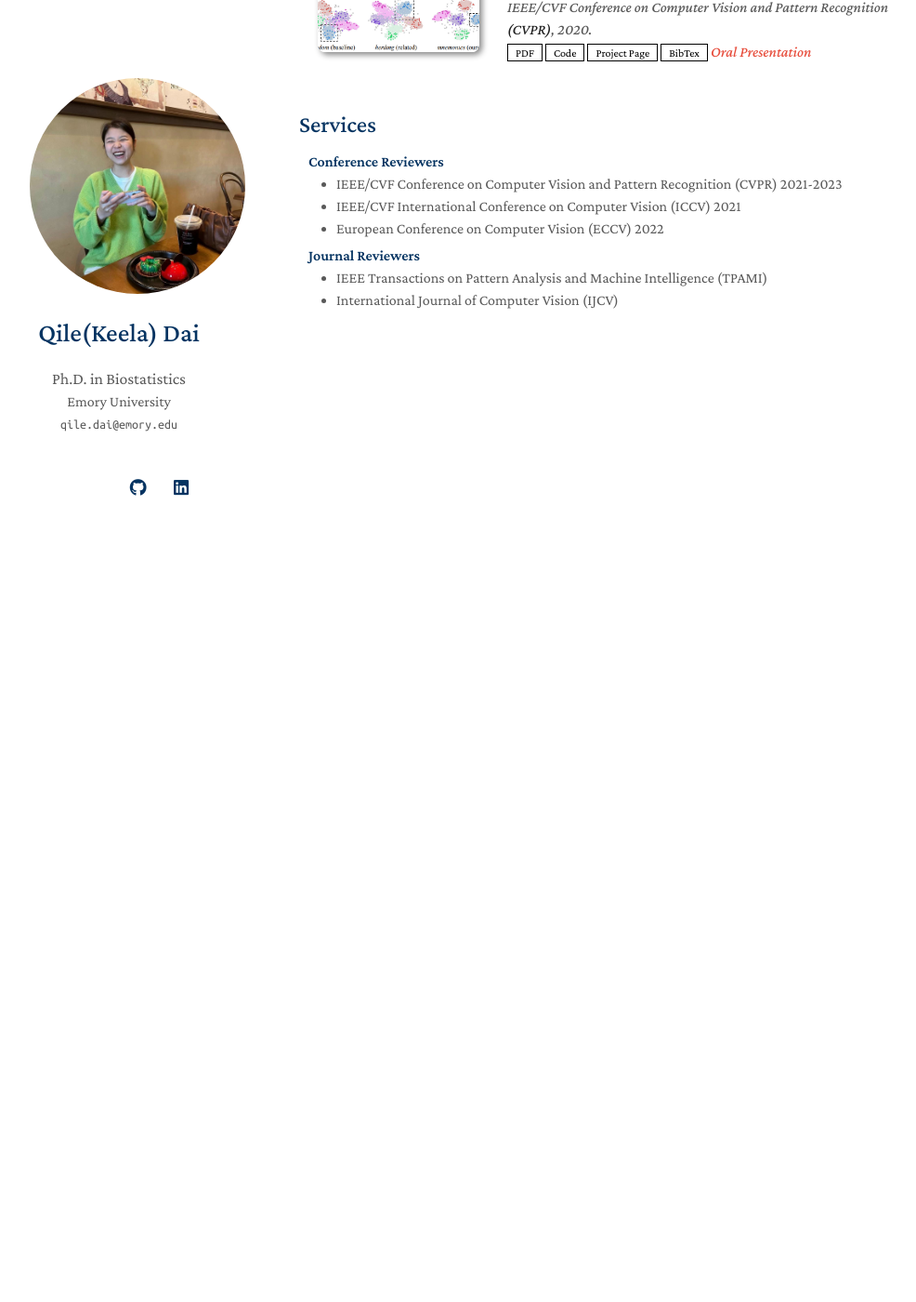
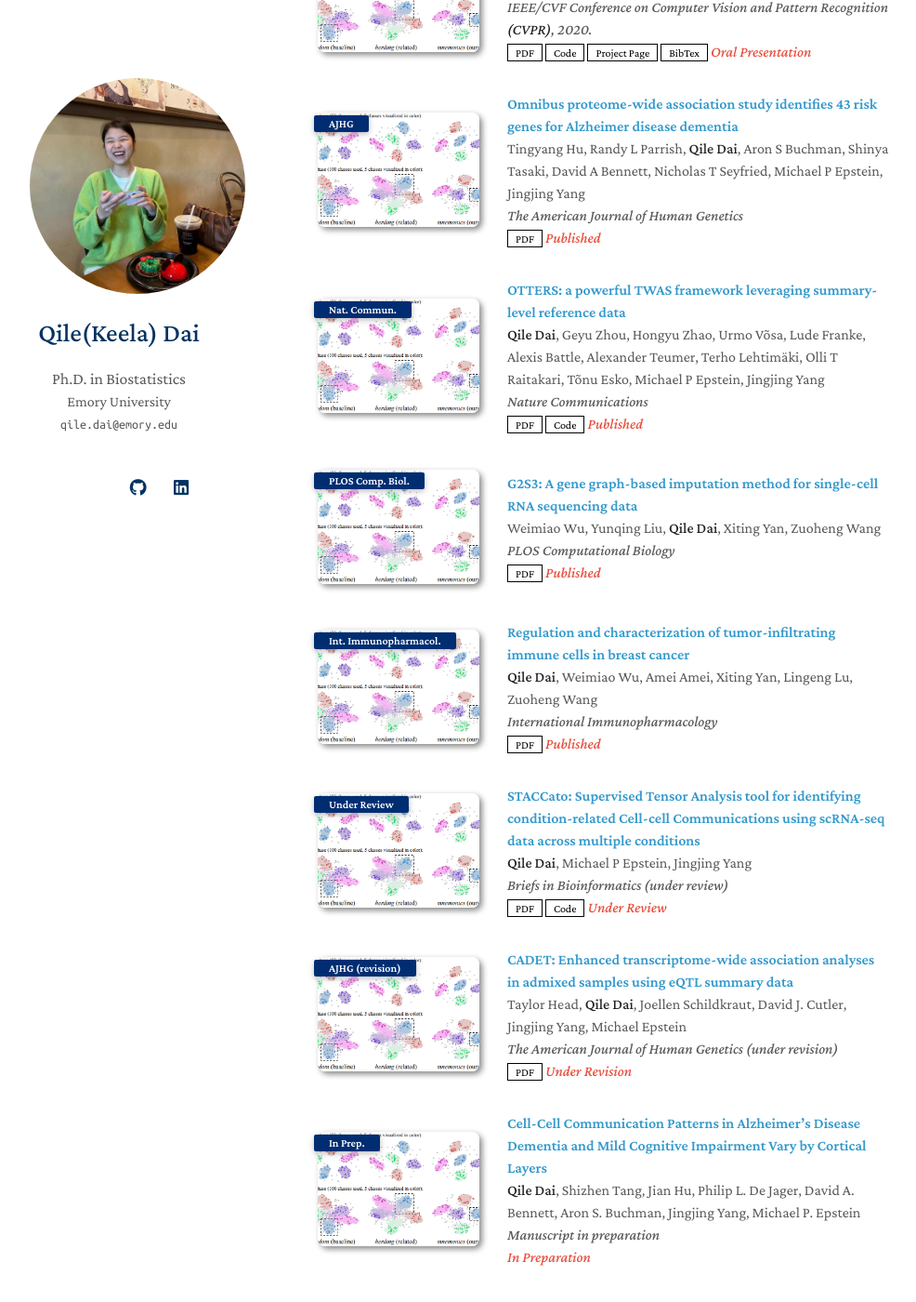
Before and after one commit to daiqile96/daiqile96.github.io, a Jekyll site: the page built from index.md, in a window 1280 px wide and 1400 px high, scrolled down 911 px. Shown: the whole window at 93% size, without its empty margins (148-1134 px from the left). Built offline with Jekyll 4.4.1, drawn with Linux system fonts in a browser that asks for light colours; a style sheet for code colours, icons or effects is not loaded; our own code applies the rules of GitHub Pages for plain Markdown files; before the commit the page ends 1340 px from its top, so only the background shows below that.

Commit message:
Update publications.yml

```diff
--- a/_data/publications.yml
+++ b/_data/publications.yml
@@ -20,3 +20,60 @@ main:
     bibtex: https://class-il.mpi-inf.mpg.de/mnemonics/
     notes: Oral Presentation
     image: ./assets/img/teaser_example.png
+
+  - title: "Omnibus proteome-wide association study identifies 43 risk genes for Alzheimer disease dementia"
+    authors: Tingyang Hu, Randy L Parrish, <strong>Qile Dai</strong>, Aron S Buchman, Shinya Tasaki, David A Bennett, Nicholas T Seyfried, Michael P Epstein, Jingjing Yang
+    conference_short: AJHG
+    conference: The American Journal of Human Genetics
+    pdf: https://doi.org/10.1016/j.ajhg.2024.07.001
+    notes: Published
+    image: ./assets/img/teaser_example.png
+
+  - title: "OTTERS: a powerful TWAS framework leveraging summary-level reference data"
+    authors: <strong>Qile Dai</strong>, Geyu Zhou, Hongyu Zhao, Urmo Võsa, Lude Franke, Alexis Battle, Alexander Teumer, Terho Lehtimäki, Olli T Raitakari, Tõnu Esko, Michael P Epstein, Jingjing Yang
+    conference_short: Nat. Commun.
+    conference: Nature Communications
+    pdf: https://www.nature.com/articles/s41467-023-36862-w
+    code: https://github.com/daiqile96/OTTERS
+    notes: Published
+    image: ./assets/img/teaser_example.png
+
+  - title: "G2S3: A gene graph-based imputation method for single-cell RNA sequencing data"
+    authors: Weimiao Wu, Yunqing Liu, <strong>Qile Dai</strong>, Xiting Yan, Zuoheng Wang
+    conference_short: PLOS Comp. Biol.
+    conference: PLOS Computational Biology
+    pdf: https://journals.plos.org/ploscompbiol/article?id=10.1371/journal.pcbi.1009029
+    notes: Published
+    image: ./assets/img/teaser_example.png
+
+  - title: "Regulation and characterization of tumor-infiltrating immune cells in breast cancer"
+    authors: <strong>Qile Dai</strong>, Weimiao Wu, Amei Amei, Xiting Yan, Lingeng Lu, Zuoheng Wang
+    conference_short: Int. Immunopharmacol.
+    conference: International Immunopharmacology
+    pdf: https://pubmed.ncbi.nlm.nih.gov/33223469/
+    notes: Published
+    image: ./assets/img/teaser_example.png
+
+  - title: "STACCato: Supervised Tensor Analysis tool for identifying condition-related Cell-cell Communications using scRNA-seq data across multiple conditions"
+    authors: <strong>Qile Dai</strong>, Michael P Epstein, Jingjing Yang
+    conference_short: Under Review
+    conference: Briefs in Bioinformatics (under review)
+    pdf: https://www.biorxiv.org/content/10.1101/2023.12.15.571918v1.full.pdf
+    code: https://github.com/daiqile96/STACCato
+    notes: Under Review
+    image: ./assets/img/teaser_example.png
+
+  - title: "CADET: Enhanced transcriptome-wide association analyses in admixed samples using eQTL summary data"
+    authors: Taylor Head, <strong>Qile Dai</strong>, Joellen Schildkraut, David J. Cutler, Jingjing Yang, Michael Epstein
+    conference_short: AJHG (revision)
+    conference: The American Journal of Human Genetics (under revision)
+    pdf: https://www.biorxiv.org/content/10.1101/2024.10.21.619441v1
+    notes: Under Revision
+    image: ./assets/img/teaser_example.png
+
+  - title: "Cell-Cell Communication Patterns in Alzheimer’s Disease Dementia and Mild Cognitive Impairment Vary by Cortical Layers"
+    authors: <strong>Qile Dai</strong>, Shizhen Tang, Jian Hu, Philip L. De Jager, David A. Bennett, Aron S. Buchman, Jingjing Yang, Michael P. Epstein
+    conference_short: In Prep.
+    conference: Manuscript in preparation
+    notes: In Preparation
+    image: ./assets/img/teaser_example.png
```
